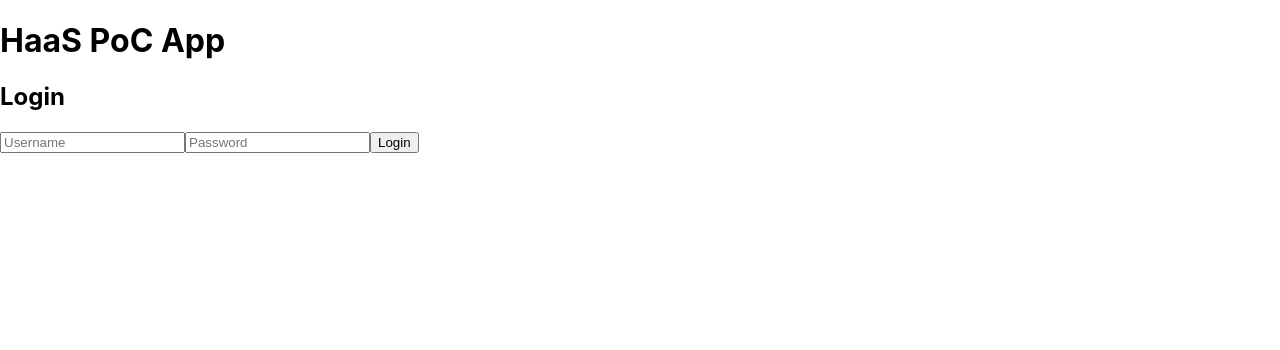
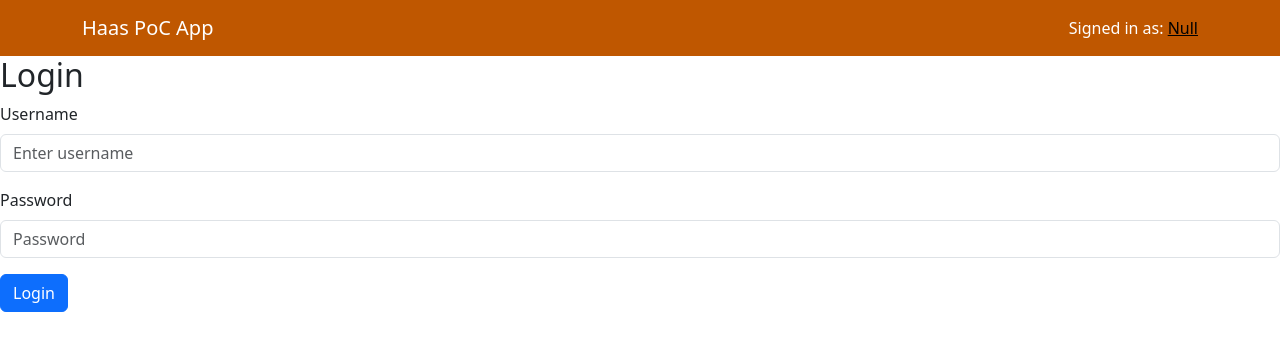
Before and after one commit to Srawulwar101/17530-SoySauce, a React (Create React App) app in the folder frontend/: page /login in a window 1280 px wide. Shown: the top 350 px of the page. Built offline with nearby package versions, Linux system fonts and the light colour scheme.

Commit message:
Created Navbar, redesigned Login page, and added navbar to signup page

```diff
--- a/frontend/src/App.js
+++ b/frontend/src/App.js
@@ -1,18 +1,18 @@
-import React from 'react';
-import { BrowserRouter as Router, Route, Routes } from 'react-router-dom';
-import Signup from './components/Signup';
-import Login from './components/Login';
-import Project from './components/Project';
-import Resource from './components/Resource';
+import React from "react";
+import { BrowserRouter as Router, Route, Routes } from "react-router-dom";
+import Signup from "./components/Signup";
+import Login from "./components/Login";
+import Project from "./components/Project";
+import Resource from "./components/Resource";
 
 function App() {
   // Placeholder for userId - In a real app, this would come from user authentication
-    const userId = 'your_user_id';
+  const userId = "your_user_id";
 
   return (
     <Router>
       <div className="App">
-                <h1>HaaS PoC App</h1>
+        {/* <h1>HaaS PoC App</h1> */}
         <Routes>
           <Route path="/signup" element={<Signup />} />
           <Route path="/login" element={<Login />} />
--- a/frontend/src/components/Login.js
+++ b/frontend/src/components/Login.js
@@ -1,10 +1,13 @@
-import React, { useState } from 'react';
-import { login } from '../services/api';
+import React, { useState } from "react";
+import { login } from "../services/api";
+import NavBar from "./Navbar";
+import Button from "react-bootstrap/Button";
+import Form from "react-bootstrap/Form";
 
 const Login = () => {
-    const [username, setUsername] = useState('');
-    const [password, setPassword] = useState('');
-    const [message, setMessage] = useState('');
+  const [username, setUsername] = useState("");
+  const [password, setPassword] = useState("");
+  const [message, setMessage] = useState("");
 
   const handleLogin = async (e) => {
     e.preventDefault();
@@ -13,20 +16,61 @@ const Login = () => {
       setMessage(response.data.message);
       // Store user session or token here if needed
     } catch (error) {
-            setMessage('Login failed. Please check your credentials.');
+      setMessage("Login failed. Please check your credentials.");
     }
   };
 
   return (
+    <>
+      <NavBar />
+      <Form>
+        <h2>Login</h2>
+        <Form.Group
+          className="mb-3"
+          type="text"
+          placeholder="Username"
+          value={username}
+          onChange={(e) => setUsername(e.target.value)}
+        >
+          <Form.Label>Username</Form.Label>
+          <Form.Control type="email" placeholder="Enter username" />
+        </Form.Group>
+
+        <Form.Group className="mb-3" controlId="formBasicPassword">
+          <Form.Label>Password</Form.Label>
+          <Form.Control
+            type="password"
+            placeholder="Password"
+            value={password}
+            onChange={(e) => setPassword(e.target.value)}
+          />
+        </Form.Group>
+        <Button variant="primary" type="submit" onSubmit={handleLogin}>
+          Login
+        </Button>
+        <Form.Text>{message}</Form.Text>
+      </Form>
+      {/*
       <div>
         <h2>Login</h2>
         <form onSubmit={handleLogin}>
-                <input type="text" placeholder="Username" value={username} onChange={(e) => setUsername(e.target.value)} />
-                <input type="password" placeholder="Password" value={password} onChange={(e) => setPassword(e.target.value)} />
+          <input
+            type="text"
+            placeholder="Username"
+            value={username}
+            onChange={(e) => setUsername(e.target.value)}
+          />
+          <input
+            type="password"
+            placeholder="Password"
+            value={password}
+            onChange={(e) => setPassword(e.target.value)}
+          />
           <button type="submit">Login</button>
         </form>
         <p>{message}</p>
-        </div>
+      </div> */}
+    </>
   );
 };
 
--- /dev/null
+++ b/frontend/src/components/Navbar.js
@@ -0,0 +1,20 @@
+import Container from "react-bootstrap/Container";
+import Navbar from "react-bootstrap/Navbar";
+
+function NavBar() {
+  return (
+    <Navbar className="bg-body-tertiary navbar-custom">
+      <Container>
+        <Navbar.Brand href="#home">Haas PoC App</Navbar.Brand>
+        <Navbar.Toggle />
+        <Navbar.Collapse className="justify-content-end">
+          <Navbar.Text>
+            Signed in as: <a href="#login">Null</a>
+          </Navbar.Text>
+        </Navbar.Collapse>
+      </Container>
+    </Navbar>
+  );
+}
+
+export default NavBar;
--- a/frontend/src/components/Signup.js
+++ b/frontend/src/components/Signup.js
@@ -1,10 +1,11 @@
-import React, { useState } from 'react';
-import { signup } from '../services/api';
+import React, { useState } from "react";
+import { signup } from "../services/api";
+import NavBar from "./Navbar";
 
 const Signup = () => {
-    const [username, setUsername] = useState('');
-    const [password, setPassword] = useState('');
-    const [message, setMessage] = useState('');
+  const [username, setUsername] = useState("");
+  const [password, setPassword] = useState("");
+  const [message, setMessage] = useState("");
 
   const handleSignup = async (e) => {
     e.preventDefault();
@@ -12,20 +13,33 @@ const Signup = () => {
       const response = await signup(username, password);
       setMessage(response.data.message);
     } catch (error) {
-            setMessage('Signup failed. Please try again.');
+      setMessage("Signup failed. Please try again.");
     }
   };
 
   return (
+    <>
+      <NavBar />
       <div>
         <h2>Sign Up</h2>
         <form onSubmit={handleSignup}>
-                <input type="text" placeholder="Username" value={username} onChange={(e) => setUsername(e.target.value)} />
-                <input type="password" placeholder="Password" value={password} onChange={(e) => setPassword(e.target.value)} />
+          <input
+            type="text"
+            placeholder="Username"
+            value={username}
+            onChange={(e) => setUsername(e.target.value)}
+          />
+          <input
+            type="password"
+            placeholder="Password"
+            value={password}
+            onChange={(e) => setPassword(e.target.value)}
+          />
           <button type="submit">Sign Up</button>
         </form>
         <p>{message}</p>
       </div>
+    </>
   );
 };
 
--- /dev/null
+++ b/frontend/src/custom.css
@@ -0,0 +1,23 @@
+:root {
+    --bs-primary: #007bff; /* Change this to your desired primary color */
+    --bs-secondary: #6c757d; /* Change this to your desired secondary color */
+    --bs-tertiary: #bf5700; /* Change this to your desired tertiary color */
+  }
+
+  .bg-body-tertiary {
+    background-color: var(--bs-tertiary) !important;
+  }
+
+  .navbar-custom {
+    color: #ffffff; /* Change this to your desired text color */
+  }
+
+  .navbar-custom .navbar-brand,
+  .navbar-custom .navbar-text,
+  .navbar-custom .nav-link {
+    color: #ffffff; /* Change this to your desired text color */
+  }
+
+  .navbar-custom .nav-link:hover {
+    color: #cccccc; /* Change this to your desired hover text color */
+  }
```
Also changed, not shown: frontend/src/index.js (+7 -5 lines). Lines whose indentation alone changed are shown as unchanged.
